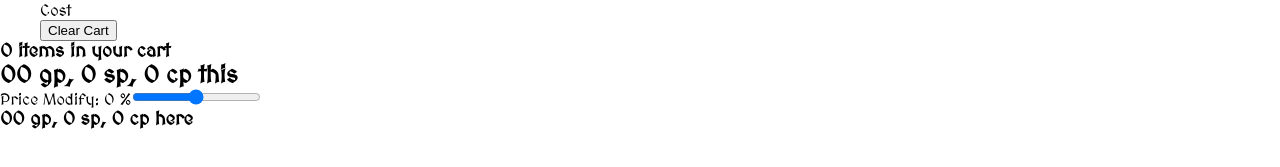
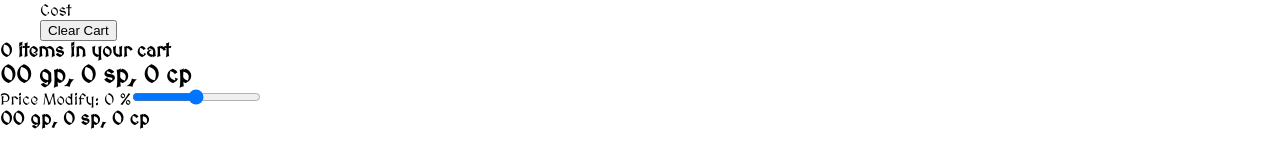
Before and after one commit to relyt4me/leomunds-superhut, a React (Create React App) app: page /cart in a window 1280 px wide. Shown: the part 163-330 px from the top of the page. Built offline with nearby package versions, Linux system fonts and the light colour scheme.

Commit message:
Keep cost as component changes

```diff
--- a/src/Components/Cart/Cart.js
+++ b/src/Components/Cart/Cart.js
@@ -9,6 +9,15 @@ class Cart extends Component {
       totalCost: 0,
       priceModify: 0,
     };
+  }
+
+  componentDidMount() {
+    this.addAllCosts();
+  }
+  componentDidUpdate(prevProps) {
+    if (this.props.cartItems.length !== prevProps.cartItems.length) {
+      this.addAllCosts();
+    }
   }
 
   createCartList = () => {
@@ -27,17 +36,20 @@ class Cart extends Component {
   };
 
   addAllCosts = () => {
-    return this.props.cartItems.reduce((totalCost, item) => {
+    const total = this.props.cartItems.reduce((totalCost, item) => {
       let convertedCost;
       if (item.currency === 'gp') {
         convertedCost = item.cost * 100;
       } else if (item.currency === 'sp') {
         convertedCost = item.cost * 10;
-      } else if (item.currency === 'sp') {
+      } else if (item.currency === 'cp') {
         convertedCost = item.cost;
       }
+
       return (totalCost += convertedCost);
     }, 0);
+
+    this.setState({ totalCost: total });
   };
 
   convertCostToCurrency = (cost) => {
@@ -71,12 +83,12 @@ class Cart extends Component {
           <h3 className='cart-list-total-items'>{this.props.cartItems.length} items in your cart</h3>
         </article>
         <article className='cart-value-card'>
-          <h2 className='cart-total-value'>{this.convertCostToCurrency(totalCost)} this</h2>
+          <h2 className='cart-total-value'>{this.convertCostToCurrency(totalCost)}</h2>
           <label htmlFor='price-modify' className='price-modify-label'>
             Price Modify: {priceModify * 100} %
           </label>
           <input type='range' id='price-modify' name='price-modify' min='-1' max='1' step='0.1' onChange={this.updatePriceModifyInput} value={priceModify}></input>
-          <h3 className='modified-total'>{this.convertCostToCurrency(totalCost + totalCost * priceModify)} here</h3>
+          <h3 className='modified-total'>{this.convertCostToCurrency(totalCost + totalCost * priceModify)}</h3>
         </article>
       </section>
     );
```
